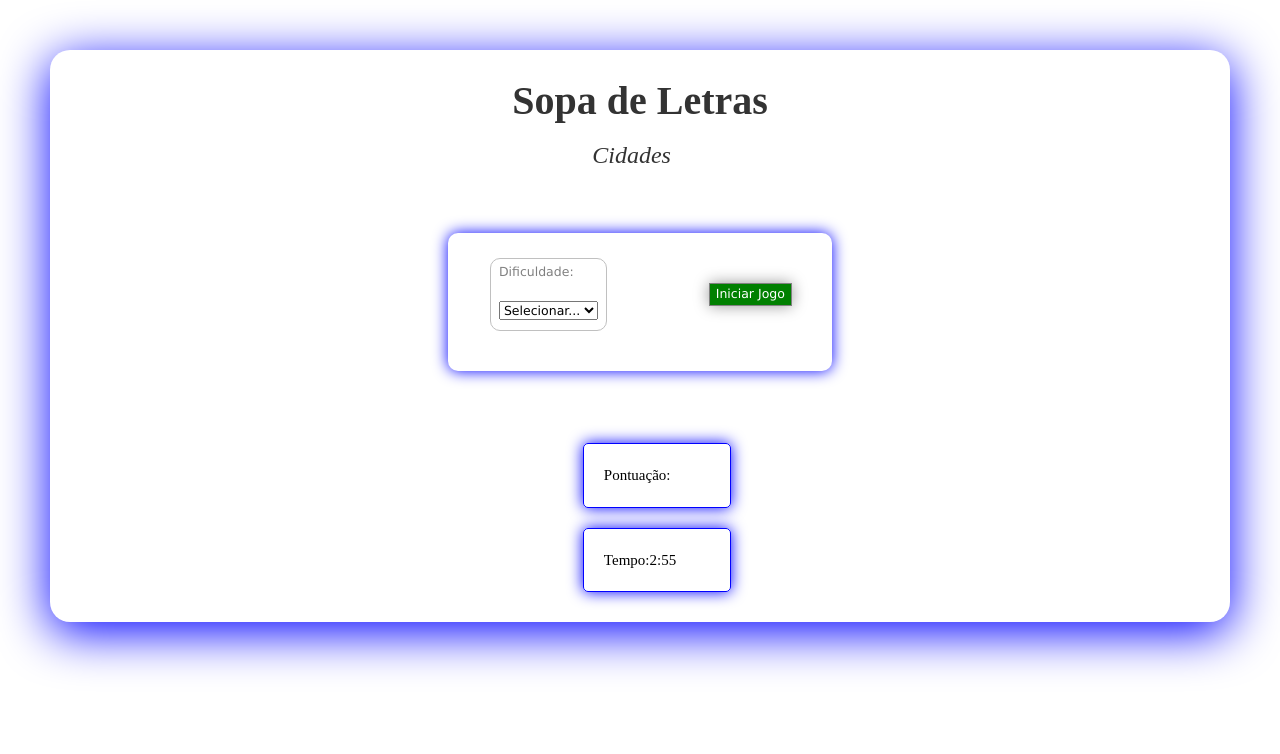
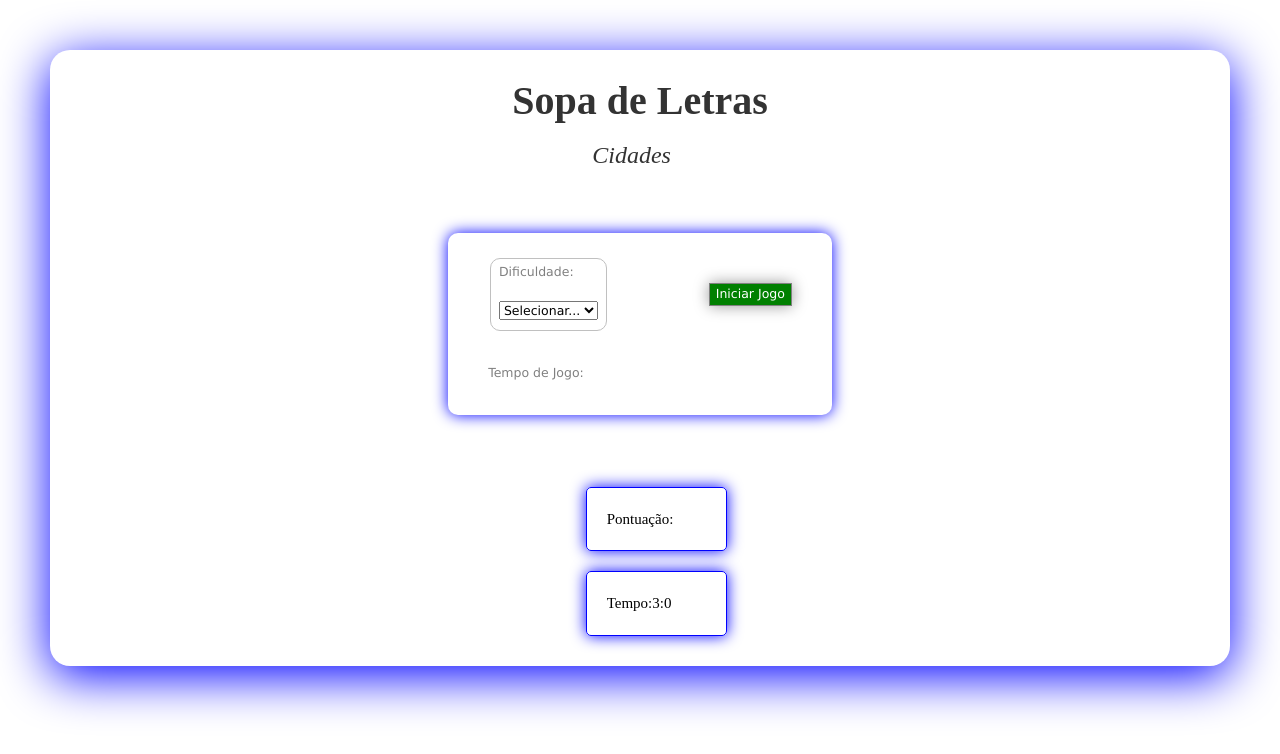
Before and after one commit to raatavares/LS-Sopa-de-Letras, a React (Create React App) app in the folder Teste 01 tp/trabalho-pratico/: page / in a window 1280 px wide. Shown: the top 754 px of the page. Built offline with nearby package versions, Linux system fonts and the light colour scheme.

Commit message:
Update time

```diff
--- a/Teste 01 tp/trabalho-pratico/src/App.js
+++ b/Teste 01 tp/trabalho-pratico/src/App.js
@@ -5,12 +5,14 @@ import Header from "./components/header/header.component"
 import ControlPanel from "./components/control-panel/control-panel.component"
 import GamePanel from "./components/game-panel/game-panel.component"
 import Display from "./components/display/display.component"
-import Timer from "./components/Timer/Timer"
 import "./assets/styles/App.css";
+
+let timerId = undefined
 
 function App() {
   const [gameStarted, setGameStarted] = useState(false);
   const [selectedLevel, setSelectedLevel] = useState("0");
+
 
   /**
   * When the game starts
@@ -22,11 +24,62 @@ function App() {
       setGameStarted(true);
     }
   };
-  const handleLevelChange = (event) => {
+
+
+  /**
+   * When the user selects a new level,
+   * this callback function is executed
+   */
+   const handleLevelChange = (event) => {
     const { value } = event.currentTarget;
     setSelectedLevel(value);
+    let minutes;
+    switch (new selectedLevel().getLevel()) {
+      //level beginner
+      case 1:
+        minutes = 3;
+        break;
+      //level Intermediate
+      case '2':
+        minutes = 6;
+        break;
+      //level Advanced
+      case '3':
+        minutes = 10;
+        break;
+      default:
+        minutes = 0;
+        break;
+    }
   }
 
+
+  const [seconds,setSeconds]=useState(0);
+const [minutes,setMinutes]=useState(3);
+
+
+
+    var timer;
+    useEffect(()=>{
+        timer = setInterval(()=>{
+            if(gameStarted === true){
+                setSeconds(seconds-1);
+                if(seconds===0){
+                    setMinutes(minutes-1);
+                    setSeconds(59);
+                }
+                if(seconds===0 && minutes===0){
+                    window.alert("GAME OVER!!!");
+                }
+            }else{
+              setMinutes(3);
+              setSeconds(0);
+            }
+        },1000)
+
+    return ()=> clearInterval(timer);
+
+    });
 
   return (
     <div id="container">
@@ -37,7 +90,6 @@ function App() {
         onGameStart={handleGameStart}
         selectedLevel={selectedLevel}
         onLevelChange={handleLevelChange}
-        //timer={timer}
       />
       </main>
       <GamePanel />
@@ -46,7 +98,7 @@ function App() {
           <Display text="Pontuação:" />
         </div>
         <div id="display">
-          <a>Tempo: </a> <Timer>  </Timer>
+          <a>Tempo: </a> <a>{minutes}:{seconds}</a>
         </div>
       </aside>
     </div>
--- a/Teste 01 tp/trabalho-pratico/src/components/Timer/Timer.jsx
+++ /dev/null
@@ -1,33 +0,0 @@
-import react from 'react';
-import { useEffect } from 'react';
-import { useState } from 'react';
-//import temp
-
-const Timer = () => {
-//const Tempo = tempo;
-const [seconds,setSeconds]=useState(0);
-const [minutes,setMinutes]=useState(3);
-
-var timer;
-useEffect(()=>{
-    timer = setInterval(()=>{
-        setSeconds(seconds-1);
-        if(seconds===0){
-            setMinutes(minutes-1);
-            setSeconds(59);
-        }
-    },1000)
-
-return ()=> clearInterval(timer);
-
-});
-
-    return (
-        <a>{minutes}:{seconds}</a>
-    )
-
-}
-
-
-
-export default Timer;
--- a/Teste 01 tp/trabalho-pratico/src/components/control-panel/control-panel.component.jsx
+++ b/Teste 01 tp/trabalho-pratico/src/components/control-panel/control-panel.component.jsx
@@ -2,8 +2,9 @@ import React from "react";
 import "./control-panel.css";
 
 function ControlPanel (props) {
-    const { gameStarted, selectedLevel, onGameStart, onLevelChange, /*timer*/ } =
-    props;
+    const { gameStarted, selectedLevel, onGameStart, onLevelChange, timer } = props;
+    const gameStartedClass = gameStarted ? " gameStarted" : "";
+
 
     return (
         <main className="main-content">
@@ -30,11 +31,15 @@ function ControlPanel (props) {
                         id="btPlay"
                         disabled={selectedLevel === "0"}
                         onClick={onGameStart}
-                        >
+                    >
                         {gameStarted ? "Parar jogo" : "Iniciar Jogo"}
                     </button>
                 </form>
             <div className="form-metadata">
+            <dl className={`list-item left${gameStartedClass}`}>
+          <dt>Tempo de Jogo:</dt>
+          <dd id="gameTime">{timer}</dd>
+        </dl>
             </div>
         </section>
         </main>
@@ -43,5 +48,4 @@ function ControlPanel (props) {
 }
 
 
-//export default tempo;
 export default ControlPanel;
```
